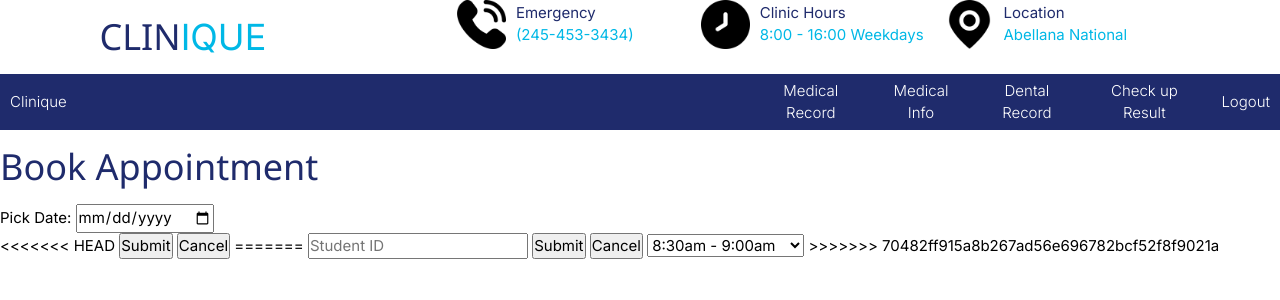
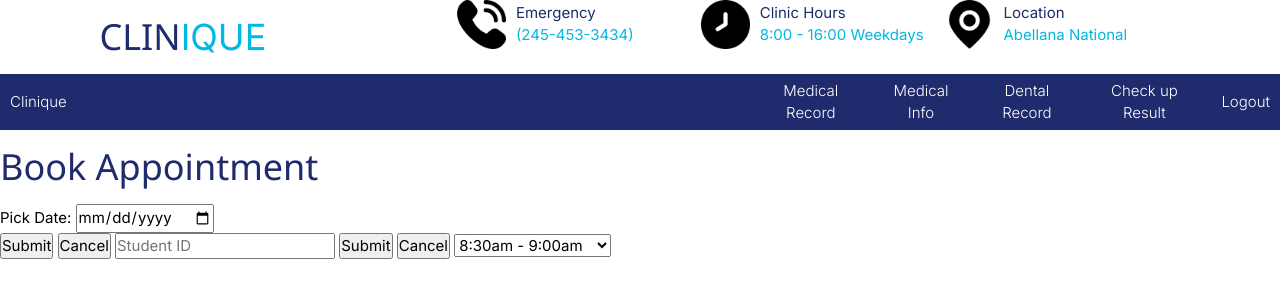
Before and after one commit to TanedoChristian/Clinique, a PHP site: page /view/appointment.php in a window 1280 px wide. Shown: the top 300 px of the page. Run offline with PHP 8.4, Linux system fonts and the light colour scheme; some web fonts are replaced.

Commit message:
Cleaning git

```diff
--- a/view/appointment.php
+++ b/view/appointment.php
@@ -13,12 +13,10 @@ session_start();
             <label for="" class="lbl">Pick Date: </label>
             <input type="date" id="#" name="date" ><br>
 
-<<<<<<< HEAD
             <input type="submit" value="Submit" name="submit">
             <input type="reset" value="Cancel">
 
 
-=======
             <input type="text" name="student_id" placeholder="Student ID">
             <input type="submit" value="Submit" name="submit">
 	    <input type="reset" value="Cancel">
@@ -35,7 +33,6 @@ session_start();
 
 
 
->>>>>>> 70482ff915a8b267ad56e696782bcf52f8f9021a
     </form>
 
 
```
Also changed, not shown: 2 other files.
